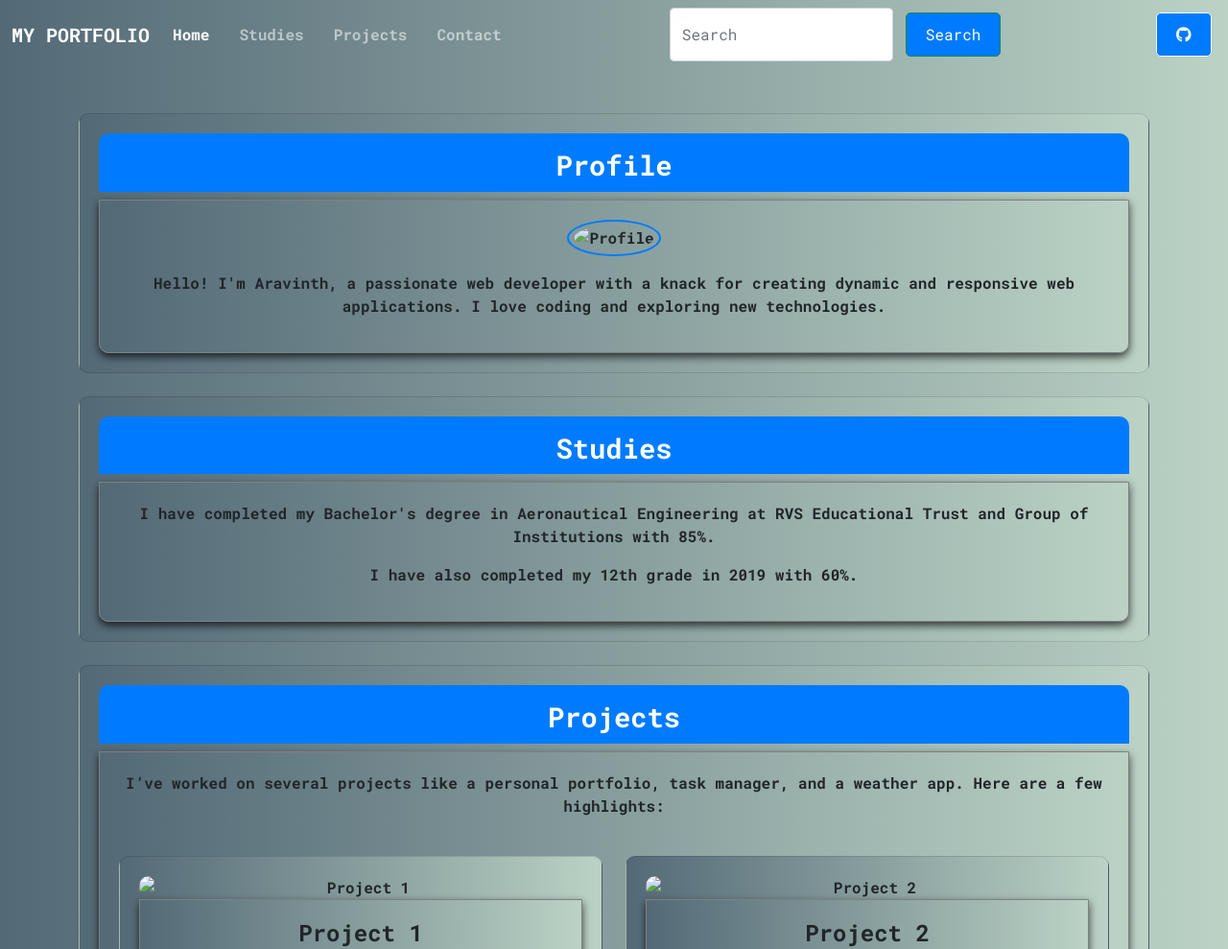
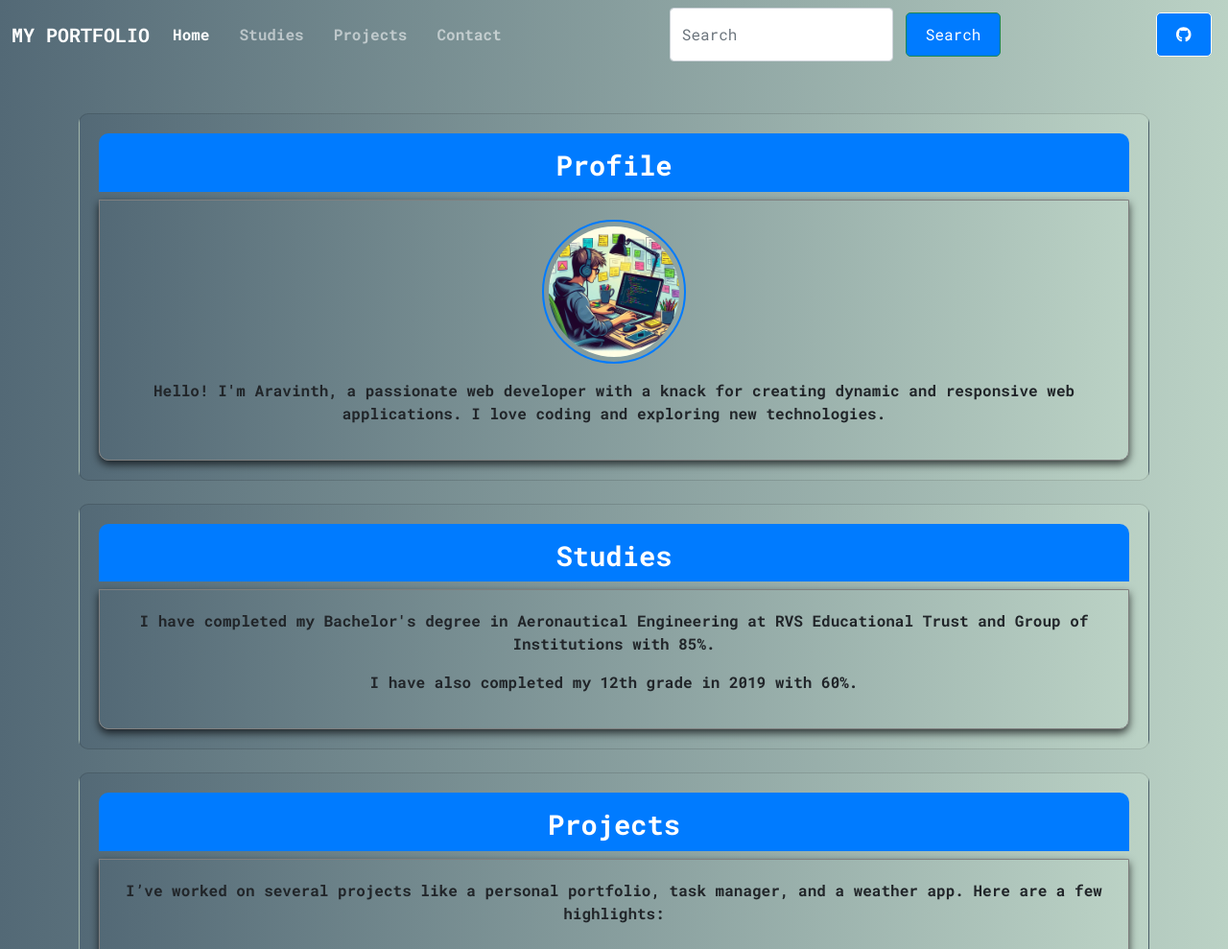
Before and after one commit to Aravinth-M-24/portfolio, a plain HTML site: page static/index.html in a window 1280 px wide. Shown: the top 989 px of the page at 96% size. Drawn offline with nearby package versions, Linux system fonts and the light colour scheme.

Commit message:
images folder creates

```diff
--- a/static/index.html
+++ b/static/index.html
@@ -71,7 +71,7 @@
   <div class="card mb-4">
     <h2 class="header pt-3">Profile</h2>
     <div class="card-body text-center">
-      <img src="./static/profilepic.jpg" alt="Profile" class="rounded-circle mb-3" style="width: 150px; height: 150px;" />
+      <img src="./statics/images/profilepic.jpg" alt="Profile" class="rounded-circle mb-3" style="width: 150px; height: 150px;" />
       <p>Hello! I'm Aravinth, a passionate web developer with a knack for creating dynamic and responsive web applications. I love coding and exploring new technologies.</p>
     </div>
   </div>
@@ -93,7 +93,7 @@
       <div class="row row-cols-1 row-cols-md-2 g-4 mt-2">
         <div class="col">
           <div class="card h-90">
-            <img src="./static/smslogo.jpg" class="card-img-top h-50" alt="Project 1"/>
+            <img src="./statics/images/smslogo.jpg" class="card-img-top h-50" alt="Project 1"/>
             <div class="card-body">
               <h5 class="card-title">Project 1</h5>
               <p class="card-text">Description of Project 1.</p>
@@ -103,7 +103,7 @@
         </div>
         <div class="col">
           <div class="card h-90">
-            <img src="./static/mimlogo.jpg" class="card-img-top h-50 " alt="Project 2"/>
+            <img src="./statics/images/mimlogo.jpg" class="card-img-top h-50 " alt="Project 2"/>
             <div class="card-body">
               <h5 class="card-title">Project 2</h5>
               <p class="card-text">Description of Project 2.</p>
```
Also changed, not shown: static/statics/images/mimlogo.jpg (renamed from static/mimlogo.jpg), static/statics/images/profilepic.jpg (renamed from static/profilepic.jpg), static/statics/images/smslogo.jpg (renamed from static/smslogo.jpg).
